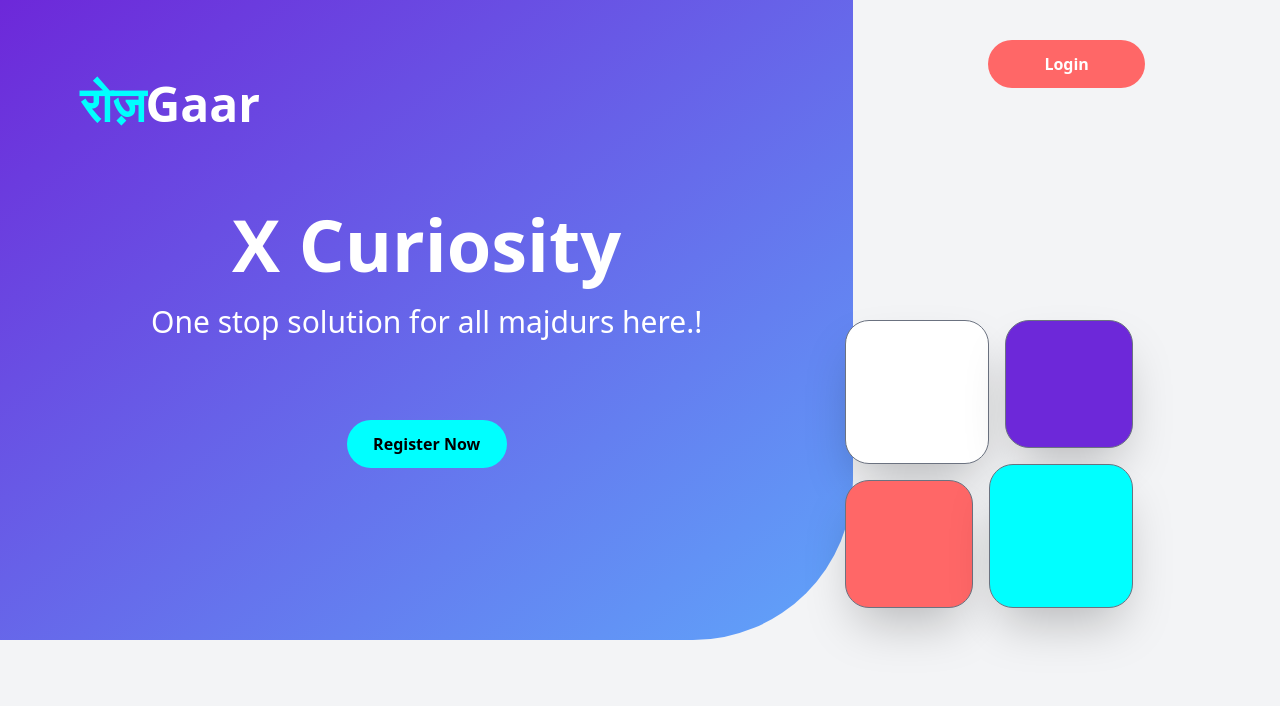
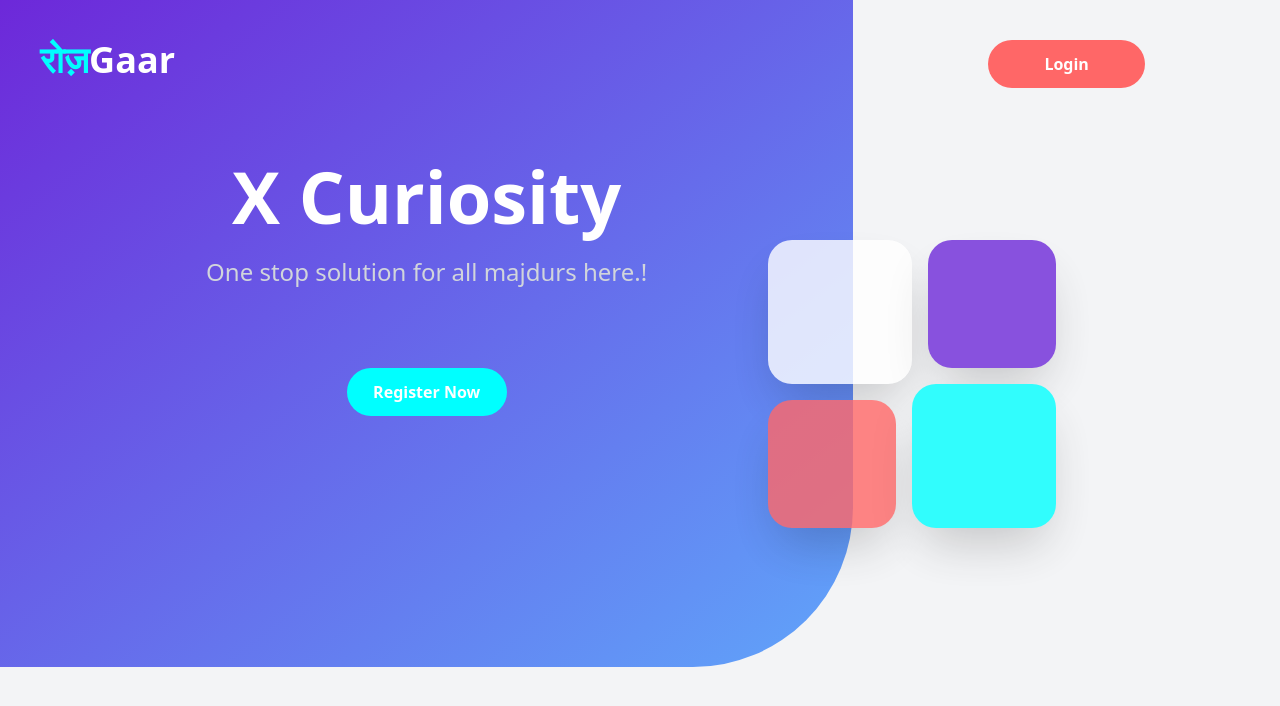
Before and after one commit to devjayprakash/roojgaar, a React (Create React App) app in the folder frontend/: page / in a window 1280 px wide. Shown: the top 706 px of the page. Built offline with nearby package versions, Linux system fonts and the light colour scheme.

Commit message:
Basic improve in home page

```diff
--- a/frontend/src/components/logo/index.jsx
+++ b/frontend/src/components/logo/index.jsx
@@ -9,11 +9,11 @@ const Logo = ({ className }) => {
         style={{
           color: "cyan",
         }}
-        className="text-5xl font-bold"
+        className="text-4xl font-bold"
       >
         रोज़
       </div>
-      <div className="text-5xl font-bold text-white">Gaar</div>
+      <div className="text-4xl font-bold text-white">Gaar</div>
     </Link>
   );
 };
--- a/frontend/src/index.css
+++ b/frontend/src/index.css
@@ -7,11 +7,12 @@
   animation: fadein backwards 1s;
 }
 
-@keyframe fadein {
+/* animation */
+@keyframes fadein {
   0% {
     opacity: 0;
   }
-  ,
+
   100% {
     opacity: 1;
   }
--- a/frontend/src/pages/home/index.jsx
+++ b/frontend/src/pages/home/index.jsx
@@ -5,20 +5,20 @@ import Logo from "../../components/logo";
 const HomePage = ({ className }) => {
   if (!className) className = "";
   return (
-    <div className={"flex w-screen h-screen " + className}>
+    <div className={"flex w-screen h-screen  " + className}>
       <div
         style={{
           borderRadius: "0 0 10rem 0",
         }}
-        className="w-2/3 h-4/5 bg-gradient-to-br from-purple-700 to-blue-400"
+        className="w-2/3 h-5/6  bg-gradient-to-br from-purple-700 to-blue-400"
       >
-        <Logo className="m-20" />
+        <Logo className="m-10 mb-20 " />
         <div className="flex flex-col justify-center items-center">
           <h1 className="w-full text-center text-white text-7xl font-bold">
             X Curiosity
           </h1>
           <br />
-          <h3 className="w-full text-center text-white text-3xl">
+          <h3 className="w-full text-center text-gray-300 px-5 text-2xl">
             One stop solution for all majdurs here.!
           </h3>
           <Link
@@ -26,7 +26,7 @@ const HomePage = ({ className }) => {
             style={{
               backgroundColor: "cyan",
             }}
-            className="w-40 py-3 my-20 text-center rounded-full font-bold"
+            className="w-40 py-3 text-white my-20 text-center rounded-full fade font-bold"
           >
             Register Now
           </Link>
@@ -47,21 +47,23 @@ const HomePage = ({ className }) => {
       </div>
       <div
         style={{
-          marginLeft: "66%",
-          marginTop: "40vh",
+          marginLeft: "60%",
+          marginTop: "30vh",
+          zIndex: 0,
+          opacity: 0.8,
         }}
         className="fixed"
       >
         <div className="flex">
           <div
             style={{
-              borderWidth: "1px",
+              borderWidth: "0px",
             }}
             className="w-36 h-36 bg-white rounded-3xl shadow-2xl border-gray-500 boxes"
           ></div>
           <div
             style={{
-              borderWidth: "1px",
+              borderWidth: "0px",
             }}
             className="w-32 h-32 mb-4 ml-4 bg-purple-700 rounded-3xl shadow-2xl border-gray-500 boxes"
           ></div>
@@ -70,14 +72,14 @@ const HomePage = ({ className }) => {
           <div
             style={{
               backgroundColor: "#ff6767",
-              borderWidth: "1px",
+              borderWidth: "0px",
             }}
             className="w-32 h-32 rounded-3xl shadow-2xl border-gray-500 boxes mt-4 mr-4"
           ></div>
           <div
             style={{
               backgroundColor: "cyan",
-              borderWidth: "1px",
+              borderWidth: "0px",
             }}
             className="w-36 h-36 bg-purple-700 rounded-3xl shadow-2xl border-gray-500 boxes"
           ></div>
```
Also changed, not shown: 1 other file (tests, documents, lock files or other folders).
